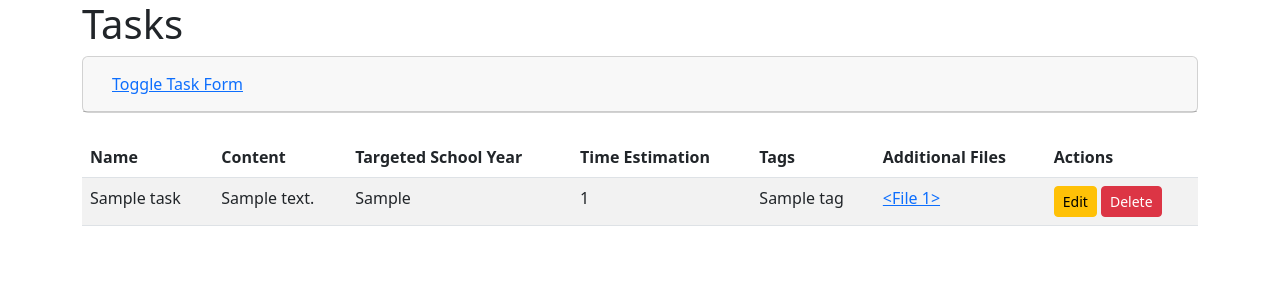
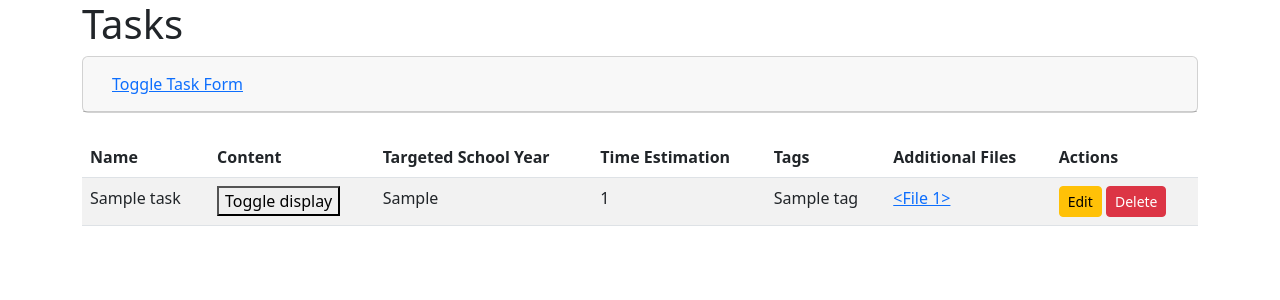
Before and after one commit to kopoz/teacherHub, a Flask app: page /tasks in a window 1280 px wide. Shown: the top 300 px of the page. Run offline with Flask 3, Linux system fonts and the light colour scheme; tables that the repository leaves empty hold one stand-in row (values such as "Sample post"); some libraries are stand-ins or nearby versions.

Commit message:
:sparkles: toggle content

```diff
--- a/app/static/crud.js
+++ b/app/static/crud.js
@@ -2,6 +2,7 @@ $(document).ready(function () {
   initDeleteResource();
   // initQuillEditor();
   initTaskForm();
+  toggleDisplayDiv();
 });
 
 function initDeleteResource() {
@@ -32,6 +33,15 @@ function initQuillEditor() {
   return quill;
 }
 
+function initTaskForm() {
+  const quill = initQuillEditor();
+
+  $("#task-form").on("submit", function (event) {
+    const actionUrl = $(this).data('action-url');
+    submitForm(event, actionUrl);
+  });
+}
+
 function submitForm(event, resourceURL) {
   event.preventDefault();
 
@@ -58,15 +68,6 @@ function submitForm(event, resourceURL) {
     });
 }
 
-function initTaskForm() {
-  const quill = initQuillEditor();
-
-  $("#task-form").on("submit", function (event) {
-    const actionUrl = $(this).data('action-url');
-    submitForm(event, actionUrl);
-  });
-}
-
 function showAlert(type, message) {
   const alert = `<div class="alert alert-${type} alert-dismissible fade show" role="alert">
     ${message}
@@ -79,3 +80,12 @@ function showAlert(type, message) {
   const alertContainer = document.getElementById('alert-container');
   alertContainer.insertAdjacentHTML('beforeend', alert);
 }
+
+function toggleDisplayDiv() {
+  $(document).ready(function () {
+    $('.toggle-button').click(function () {
+      $(this).next('.display-div').toggle();
+      console.log('algo');
+    });
+  });
+}
--- a/app/templates/tasks_view.html
+++ b/app/templates/tasks_view.html
@@ -17,14 +17,16 @@
 <div class="card">
   <div class="card-header" id="taskFormHeading">
     <h5 class="mb-0">
-      <button class="btn btn-link" type="button" data-bs-toggle="collapse" href="#task-form-container" aria-expanded="true" aria-controls="task-form-container">Toggle Task Form
+      <button class="btn btn-link" type="button" data-bs-toggle="collapse" href="#task-form-container"
+        aria-expanded="true" aria-controls="task-form-container">Toggle Task Form
       </button>
     </h5>
   </div>
 
   <div id="task-form-container" class="collapse" aria-labelledby="taskFormHeading">
     <div class="card-body">
-      <form id="task-form" data-action-url="{{ url_for('task_api_bp.create_task') }}" method="post" enctype="multipart/form-data">
+      <form id="task-form" data-action-url="{{ url_for('task_api_bp.create_task') }}" method="post"
+        enctype="multipart/form-data">
         <div class="form-group">
           <label for="name">Task Name</label>
           <input type="text" class="form-control" id="name" name="name" placeholder="Task Name" required>
@@ -36,11 +38,13 @@
         </div>
         <div class="form-group">
           <label for="targeted_school_year">Targeted School Year</label>
-          <input type="number" class="form-control" id="targeted_school_year" name="targeted_school_year" placeholder="Targeted School Year" required>
+          <input type="number" class="form-control" id="targeted_school_year" name="targeted_school_year"
+            placeholder="Targeted School Year" required>
         </div>
         <div class="form-group">
           <label for="time_estimation">Time Estimation</label>
-          <input type="number" class="form-control" id="time_estimation" name="time_estimation" placeholder="Time Estimation" required>
+          <input type="number" class="form-control" id="time_estimation" name="time_estimation"
+            placeholder="Time Estimation" required>
         </div>
         <div class="form-group">
           <label for="tags">Tags</label>
@@ -70,24 +74,29 @@
     </tr>
   </thead>
   <tbody>
-  {% for task in tasks %}
+    {% for task in tasks %}
     <tr>
       <td>{{ task.name }}</td>
-      <td>{{ task.content }}</td>
+      <td>
+        <button class="toggle-button">Toggle display</button>
+        <div class="display-div" style="display: none;">{{ task.content|safe }}</div>
+      </td>
       <td>{{ task.targeted_school_year }}</td>
       <td>{{ task.time_estimation }}</td>
       <td>{{ task.tags | map(attribute='name') | join(', ') }}</td>
       <td>
-      {% for file in task.additional_files %}
+        {% for file in task.additional_files %}
         <a href="{{ url_for('task_api_bp.get_file', filename=file) }}">{{ file }}</a><br>
-      {% endfor %}
+        {% endfor %}
       </td>
       <td>
         <a href="{{ url_for('task_api_bp.update_task', id=task.id) }}" class="btn btn-warning btn-sm">Edit</a>
-        <a href="#" class="btn btn-danger btn-sm delete-resource" data-url="{{ url_for('task_api_bp.delete_task', id=task.id) }}">Delete</a>
+        <a href="#" class="btn btn-danger btn-sm delete-resource"
+          data-url="{{ url_for('task_api_bp.delete_task', id=task.id) }}">Delete</a>
       </td>
     </tr>
-  {% endfor %}
+    {% endfor %}
+
   </tbody>
 </table>
 <script src="{{ url_for('static', filename='crud.js') }}"></script>
```
